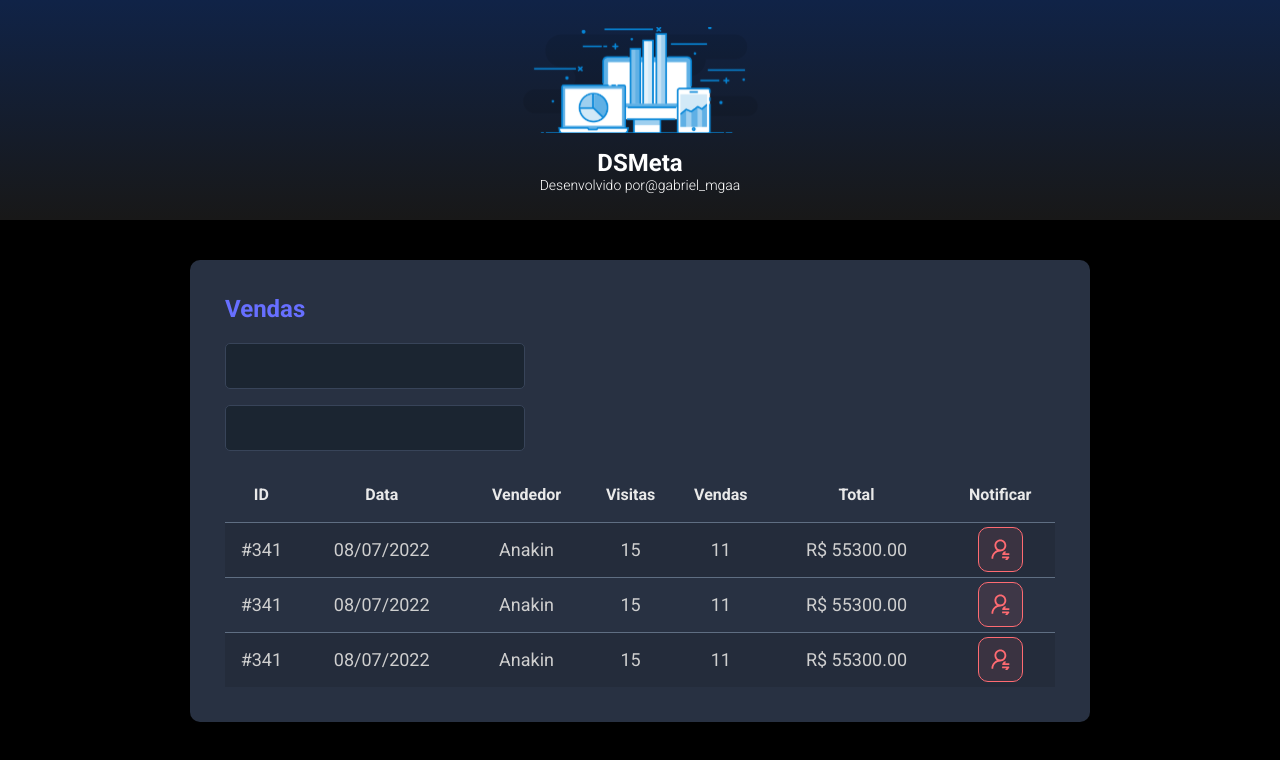
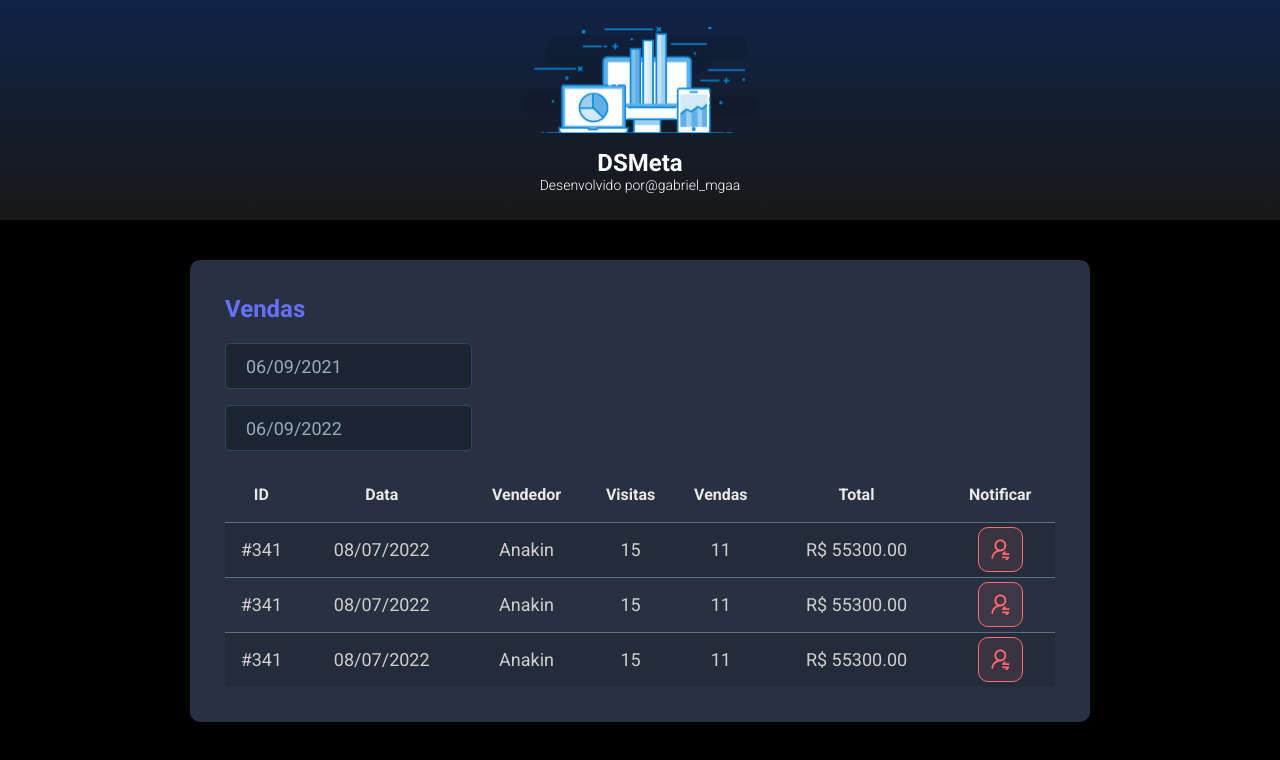
Before and after one commit to gabrielmgaa/Spring-React, a React (Vite) app in the folder frontend/: page / in a window 1280 px wide. Shown: the top 760 px of the page. Built offline with nearby package versions, Linux system fonts and the light colour scheme.

Commit message:
Adicionando Estados

```diff
--- a/frontend/package.json
+++ b/frontend/package.json
@@ -9,7 +9,9 @@
     "preview": "vite preview"
   },
   "dependencies": {
+    "@types/react-datepicker": "4.4.2",
     "react": "^18.2.0",
+    "react-datepicker": "4.8.0",
     "react-dom": "^18.2.0"
   },
   "devDependencies": {
--- a/frontend/src/App.tsx
+++ b/frontend/src/App.tsx
@@ -18,4 +18,4 @@
 
 }
 
-export default App
+export default App;
--- a/frontend/src/components/SalesCard/index.tsx
+++ b/frontend/src/components/SalesCard/index.tsx
@@ -1,17 +1,35 @@
+import { useState } from "react";
 import NotificationButton from "../NotificationButton";
-import "./style.css"
+import DatePicker from "react-datepicker";
+import "./style.css";
+import "react-datepicker/dist/react-datepicker.css";
 
 function SalesCard() {
+
+  const date = new Date(new Date().setDate(new Date().getDate() - 365));
+
+  const [minDate,setMinDate] = useState(date);
+  const [maxDate,setMaxDate] = useState(new Date());
 
   return (
     <div className="dsmeta-card">
       <h2 className="dsmeta-sales-title">Vendas</h2>
       <div>
         <div className="dsmeta-form-control-container">
-          <input className="dsmeta-form-control" type="text" />
+          <DatePicker
+            selected={minDate}
+            onChange={(date: Date) => { setMinDate(date) }}
+            className="dsmeta-form-control"
+            dateFormat="dd/MM/yyyy"
+          />
         </div>
         <div className="dsmeta-form-control-container">
-          <input className="dsmeta-form-control" type="text" />
+          <DatePicker
+            selected={maxDate}
+            onChange={(date: Date) => { setMaxDate(date) }}
+            className="dsmeta-form-control"
+            dateFormat="dd/MM/yyyy"
+          />
         </div>
       </div>
 
```
Also changed, not shown: 1 other file (tests, documents, lock files or other folders).
